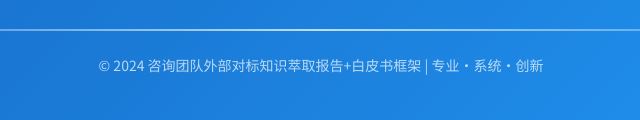
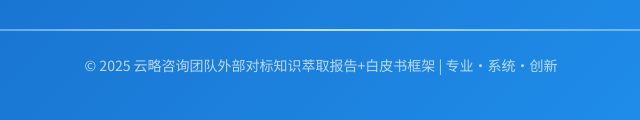
Before and after one commit to tmk75/yunlue-consulting, a plain HTML site: page wiki/zh/whitepaper.html in a window 1280 px wide. Shown: the part 6700-6820 px from the top of the page, 319-959 px from the left. Drawn offline with nearby package versions, Linux system fonts and the light colour scheme.

Commit message:
Update whitepaper.html

```diff
--- a/wiki/zh/whitepaper.html
+++ b/wiki/zh/whitepaper.html
@@ -679,7 +679,7 @@
             </div>
 
             <div class="section-divider mb-6"></div>
-            <p class="text-sm opacity-70">© 2024 咨询团队外部对标知识萃取报告+白皮书框架 | 专业·系统·创新</p>
+            <p class="text-sm opacity-70">© 2025 云略咨询团队外部对标知识萃取报告+白皮书框架 | 专业·系统·创新</p>
         </div>
     </footer>
 </body>
```
